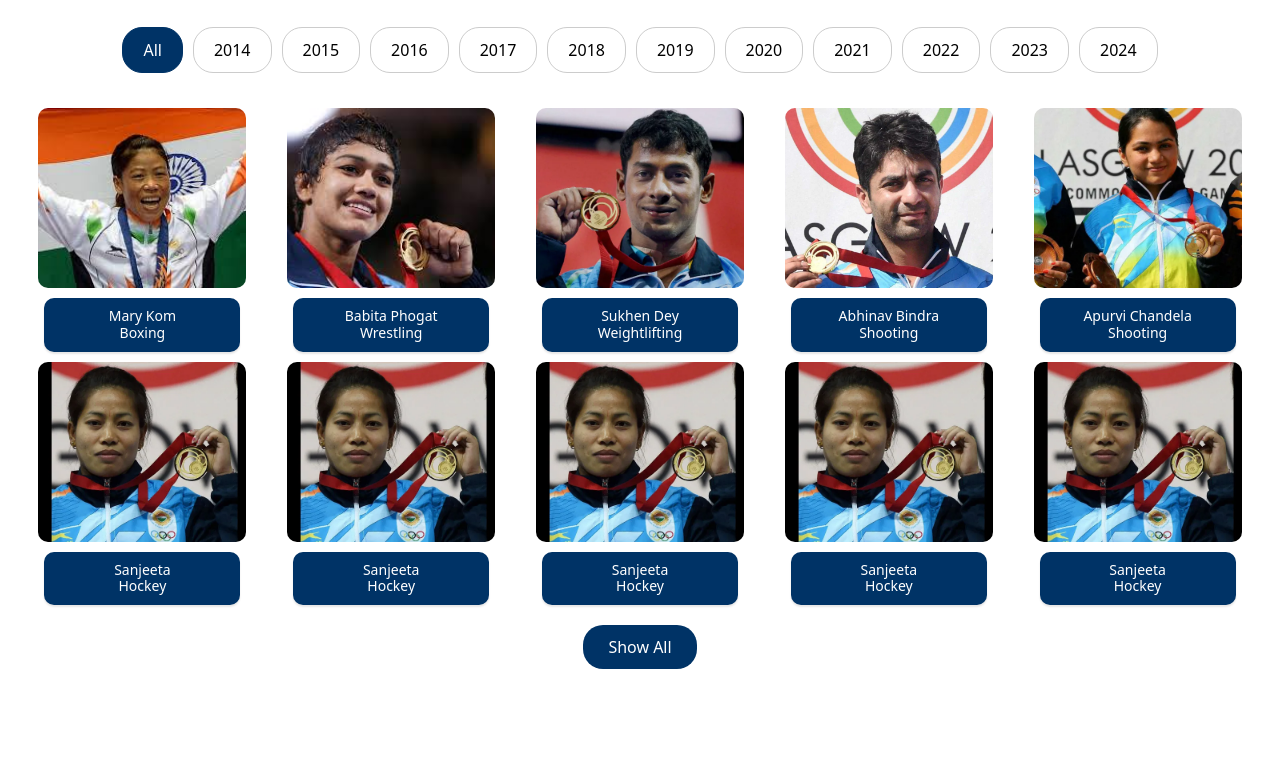
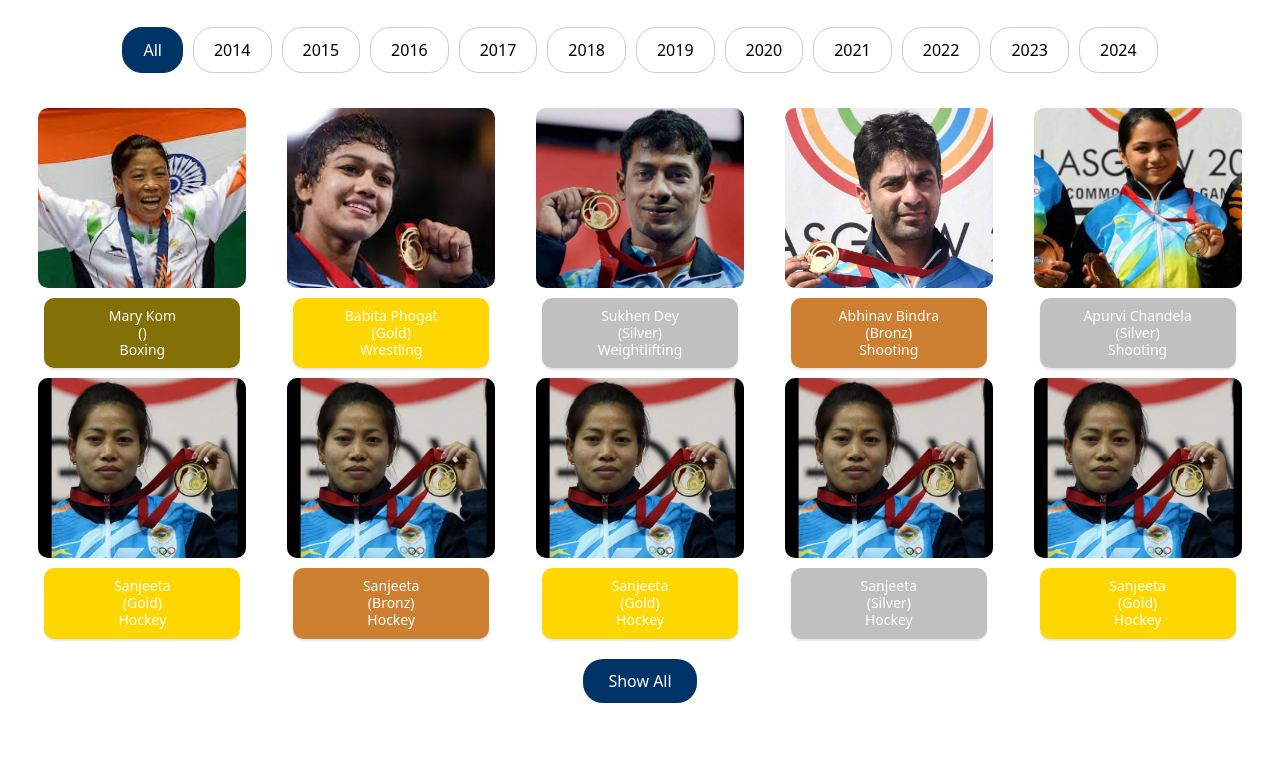
Before and after one commit to ashutoshgangwar/start_olampix, a React (Create React App) app: page / in a window 1280 px wide. Shown: the part 1994-2769 px from the top of the page. Built offline with nearby package versions, Linux system fonts and the light colour scheme.

Commit message:
Gallery is updated with medal type and also add medals

```diff
--- a/src/App.css
+++ b/src/App.css
@@ -319,7 +319,7 @@ p {
 }
 
 .info-box {
-  background-color: var(--background-color1);
+  background-color: #837006;
   padding: 10px;
   border-radius: 10px;
   margin-top: 10px;
@@ -334,10 +334,6 @@ p {
   margin: 0;
   text-align: center;
 }
-
-
-
-
 
 .popup {
   position: fixed;
--- a/src/Gallery.js
+++ b/src/Gallery.js
@@ -2,16 +2,16 @@ import React, { useState } from 'react';
 
 // Sample data with names and game names
 const images = [
-  { id: '1', tag: '2014', src: '/2014/mary.jpeg', name: 'Mary Kom', gameName: 'Boxing' },
-  { id: '2', tag: '2014', src: '/2014/babita.jpeg', name: 'Babita Phogat', gameName: 'Wrestling' },
-  { id: '3', tag: '2014', src: '/2014/sukhen.jpg', name: 'Sukhen Dey', gameName: 'Weightlifting' },
-  { id: '4', tag: '2014', src: '/2014/abhinav.jpg', name: 'Abhinav Bindra', gameName: 'Shooting' },
-  { id: '5', tag: '2014', src: '/2014/apurvi.jpg', name: 'Apurvi Chandela', gameName: 'Shooting' },
-  { id: '6', tag: '2014', src: '/2014/sanjeeta.jpg', name: 'Sanjeeta', gameName: 'Hockey' },
-  { id: '6', tag: '2014', src: '/2014/sanjeeta.jpg', name: 'Sanjeeta', gameName: 'Hockey' },
-  { id: '6', tag: '2014', src: '/2014/sanjeeta.jpg', name: 'Sanjeeta', gameName: 'Hockey' },
-  { id: '6', tag: '2014', src: '/2014/sanjeeta.jpg', name: 'Sanjeeta', gameName: 'Hockey' },
-  { id: '6', tag: '2014', src: '/2014/sanjeeta.jpg', name: 'Sanjeeta', gameName: 'Hockey' },
+  { id: '1', tag: '2014', src: '/2014/mary.jpeg', name: 'Mary Kom ', gameName: 'Boxing' },
+  { id: '2', tag: '2014', src: '/2014/babita.jpeg', medaltype: 'Gold', name: 'Babita Phogat', gameName: 'Wrestling' },
+  { id: '3', tag: '2014', src: '/2014/sukhen.jpg', medaltype: 'Silver', name: 'Sukhen Dey', gameName: 'Weightlifting' },
+  { id: '4', tag: '2014', src: '/2014/abhinav.jpg', medaltype: 'Bronz', name: 'Abhinav Bindra', gameName: 'Shooting' },
+  { id: '5', tag: '2014', src: '/2014/apurvi.jpg', medaltype: 'Silver', name: 'Apurvi Chandela', gameName: 'Shooting' },
+  { id: '6', tag: '2014', src: '/2014/sanjeeta.jpg', medaltype: 'Gold', name: 'Sanjeeta', gameName: 'Hockey' },
+  { id: '6', tag: '2014', src: '/2014/sanjeeta.jpg', medaltype: 'Bronz', name: 'Sanjeeta', gameName: 'Hockey' },
+  { id: '6', tag: '2014', src: '/2014/sanjeeta.jpg', medaltype: 'Gold', name: 'Sanjeeta', gameName: 'Hockey' },
+  { id: '6', tag: '2014', src: '/2014/sanjeeta.jpg', medaltype: 'Silver', name: 'Sanjeeta', gameName: 'Hockey' },
+  { id: '6', tag: '2014', src: '/2014/sanjeeta.jpg',  medaltype: 'Gold',name: 'Sanjeeta', gameName: 'Hockey' },
 ];
 
 const tags = ['All', '2014', '2015', '2016', '2017', '2018', '2019', '2020', '2021', '2022', '2023', '2024'];
@@ -48,13 +48,26 @@ export default function Gallery() {
 
       <div className="image-grid">
         {visibleImages.map((item) => (
-          <div key={item.id} className="image-item">
-          <img src={item.src} alt={item.name} className="image" />
-          <div className="info-box">
-            <h5 className="image-name">{item.name}</h5>
-            <h6 className="game-name">{item.gameName}</h6>
-          </div>
-        </div>
+         <div
+         key={item.id}
+         className="image-item"
+       >
+         <img src={item.src} alt={item.name} className="image" />
+         <div
+           className="info-box"
+           style={{
+             backgroundColor:
+               item.medaltype === 'Gold' ? 'gold' :
+               item.medaltype === 'Silver' ? 'silver' :
+               item.medaltype === 'Bronz' ? '#cd7f32' : '#837006' // Default color
+           }}
+         >
+           <h5 className="image-name">{item.name}</h5>
+           <h6 className="game-name">({item.medaltype})</h6>
+           <h6 className="game-name">{item.gameName}</h6>
+         </div>
+       </div>
+
 
         ))}
       </div>
```
Also changed, not shown: public/gold.jpeg (added).
